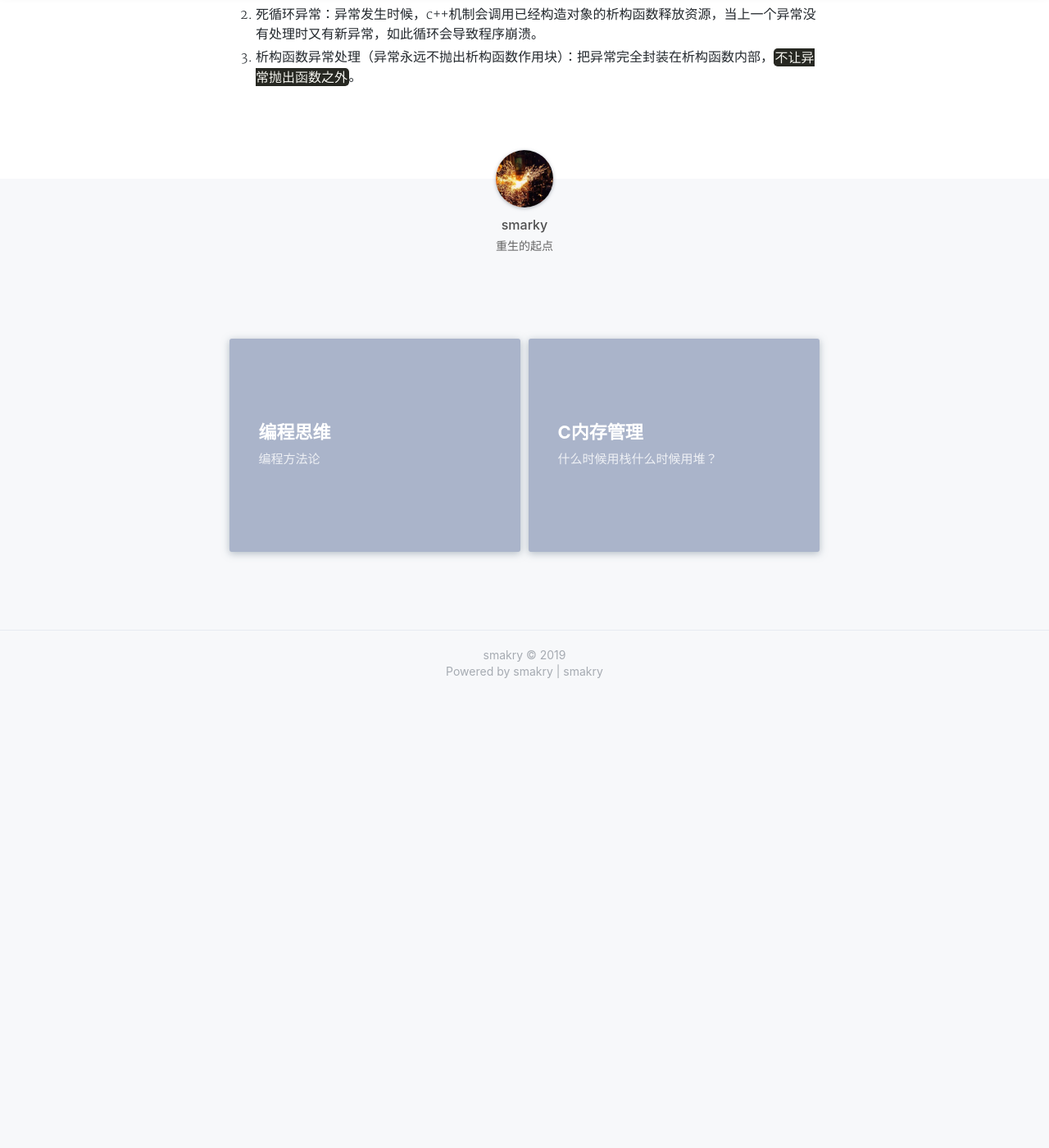
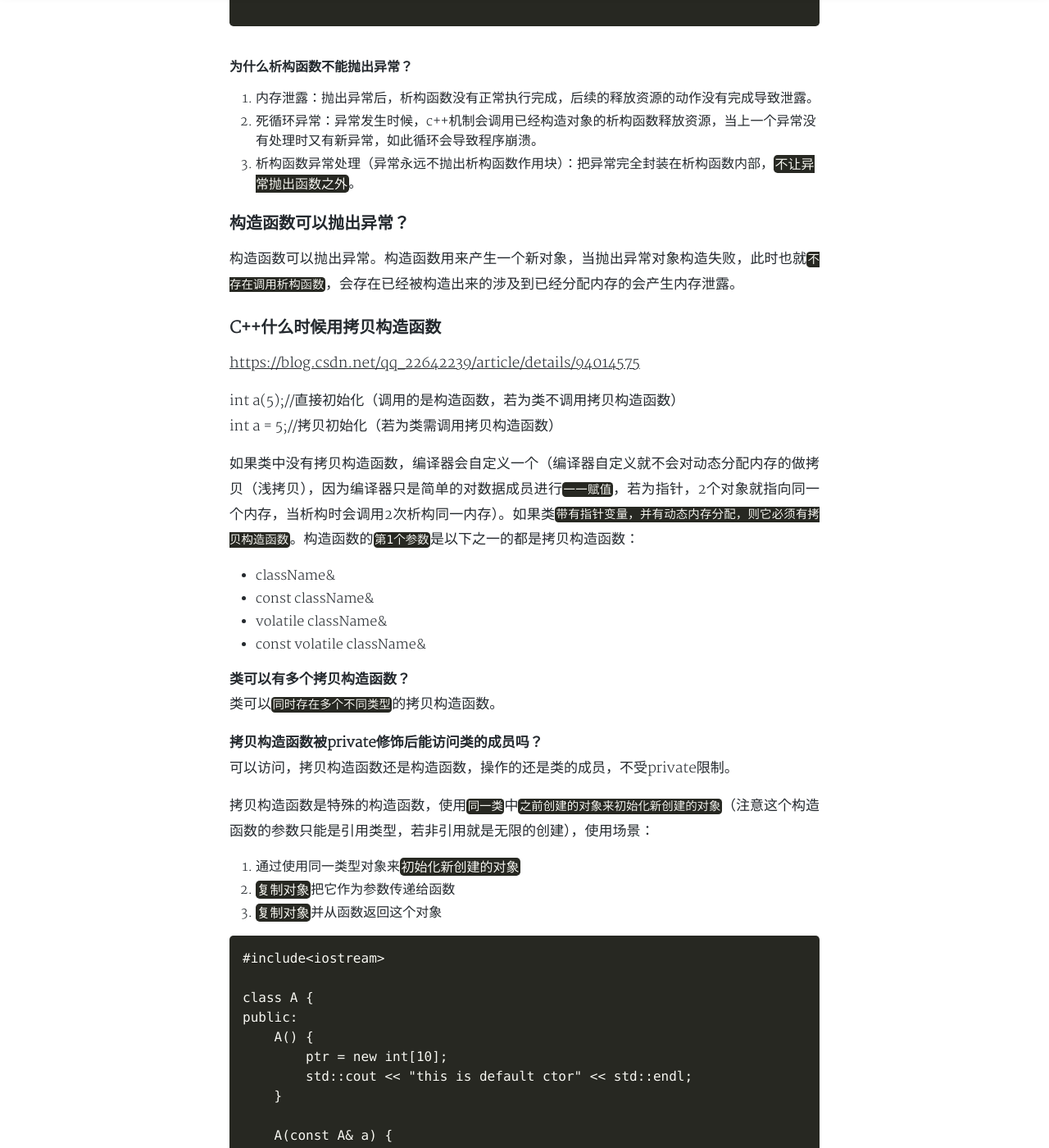
Before and after one commit to smakry/smakry.github.io, a Jekyll site: the page built from _posts/2019-09-19-程序问题整合.md, in a window 1280 px wide and 1400 px high, scrolled down 20639 px. Shown: the whole window at 82% size. Built offline with Jekyll 4.4.1, drawn with Linux system fonts in a browser that asks for light colours; nearby versions of some CDN libraries; comment, search, counter and statistics services are not loaded; a style sheet for code colours, icons or effects is not loaded; before the commit the page ends 21488 px from its top, so only the background shows below that; some of the changed text lies outside the part shown.

Commit message:
program problem

````diff
--- a/_posts/2019-09-19-程序问题整合.md
+++ b/_posts/2019-09-19-程序问题整合.md
@@ -30,6 +30,9 @@ tags: 笔记
 - [C++const的使用](#list_18)
 - [#define dosomething do {xxx} while(0)宏定义的目的](#list_19)
 - [为什么析构函数不能抛出异常？](#list_20)
+- [构造函数可以抛出异常？](#list_21)
+- [C++什么时候用到拷贝构造函数](#list_22)
+- [为什么拷贝构造函数的第一个参数必须是引用类型](#list_23)
 
 ---
 
@@ -598,7 +601,7 @@ int main(){
 <https://blog.51cto.com/9291927/2164586>
 <https://www.runoob.com/cplusplus/cpp-exceptions-handling.html>
 
-1. 函数的异常声明规格说明：
+1.函数的异常声明规格说明：
 void func(); //默认情况，可能抛出任何异常
 void func()throw(char,int);//自定义抛出异常的类型：char，int
 void func()throw();//不抛出任何异常
@@ -654,7 +657,8 @@ int main(int argc, char *argv[])
     return 0;
 }
 ```
-2. 异常匹配自上而下严格匹配（按逻辑顺序从上往下匹配，若有派生类和基类都抛出异常，必须把派生类的异常放到前面，以定位正确的抛出异常位置）
+
+2.异常匹配自上而下严格匹配（按逻辑顺序从上往下匹配，若有派生类和基类都抛出异常，必须把派生类的异常放到前面，以定位正确的抛出异常位置）
 
 ```cpp
 #include<iostream>
@@ -687,7 +691,7 @@ int main(){
 }
 ```
 
-3. 自定义异常
+3.自定义异常
 
 通过继承和重载exception类定义新的异常，what()是异常类提供的公共方法，返回异常产生的信息（char*类型）
 
@@ -771,3 +775,108 @@ int main(){
 1. 内存泄露：抛出异常后，析构函数没有正常执行完成，后续的释放资源的动作没有完成导致泄露。
 2. 死循环异常：异常发生时候，c++机制会调用已经构造对象的析构函数释放资源，当上一个异常没有处理时又有新异常，如此循环会导致程序崩溃。
 3. 析构函数异常处理（异常永远不抛出析构函数作用块）：把异常完全封装在析构函数内部，`不让异常抛出函数之外`。
+
+### <span id = "list_21"></span>构造函数可以抛出异常？
+
+构造函数可以抛出异常。构造函数用来产生一个新对象，当抛出异常对象构造失败，此时也就`不存在调用析构函数`，会存在已经被构造出来的涉及到已经分配内存的会产生内存泄露。
+
+### <span id = "list_22"></span>C++什么时候用拷贝构造函数
+
+<https://blog.csdn.net/qq_22642239/article/details/94014575>
+
+int a(5);//直接初始化（调用的是构造函数，若为类不调用拷贝构造函数）
+int a = 5;//拷贝初始化（若为类需调用拷贝构造函数）
+
+如果类中没有拷贝构造函数，编译器会自定义一个（编译器自定义就不会对动态分配内存的做拷贝（浅拷贝），因为编译器只是简单的对数据成员进行`一一赋值`，若为指针，2个对象就指向同一个内存，当析构时会调用2次析构同一内存）。如果类`带有指针变量，并有动态内存分配，则它必须有拷贝构造函数`。构造函数的`第1个参数`是以下之一的都是拷贝构造函数：
+- className&
+- const className&
+- volatile className&
+- const volatile className&
+
+**类可以有多个拷贝构造函数？**
+类可以`同时存在多个不同类型`的拷贝构造函数。
+
+**拷贝构造函数被private修饰后能访问类的成员吗？**
+可以访问，拷贝构造函数还是构造函数，操作的还是类的成员，不受private限制。
+
+拷贝构造函数是特殊的构造函数，使用`同一类`中`之前创建的对象来初始化新创建的对象`（注意这个构造函数的参数只能是引用类型，若非引用就是无限的创建），使用场景：
+1. 通过使用同一类型对象来`初始化新创建的对象`
+2. `复制对象`把它作为参数传递给函数
+3. `复制对象`并从函数返回这个对象
+
+```cpp
+#include<iostream>
+
+class A {
+public:
+	A() {
+		ptr = new int[10];
+		std::cout << "this is default ctor" << std::endl;
+	}
+
+	A(const A& a) {
+		ptr = new int[10];
+		std::cout << "this is copy ctor" << std::endl;
+	}
+
+	~A() {
+		if (ptr) {
+			delete ptr;
+		}
+		std::cout << "this is destructor" << std::endl;
+	}
+
+	void setData() {
+		*ptr = 123;
+	}
+
+	void classPrint() {
+		std::cout << "ptr fist data " << *ptr << std::endl;
+	}
+private:
+	int *ptr;
+	//int *ptr = new int[10]; //使用这种方式在创建对象时候即做了深度拷贝，构造函数无需手动再拷贝
+};
+
+//以下参数执行了一次拷贝构造，同时函数返回值也做了一次拷贝构造
+A print(A a3) {
+	std::cout << "this is print" << std::endl;
+	return a3;
+}
+
+void test() {
+	A a1;
+	a1.setData();
+	a1.classPrint();
+
+	A a2 = a1;  //此处用一个对象赋值另一个对象，做了一次拷贝构造
+	a2.classPrint();
+
+	print(a1);
+}
+
+int main() {
+	test();
+
+	getchar();
+	return 0;
+}
+
+/*输出结果
+this is default ctor   //a1的构造
+ptr fist data 123
+this is copy ctor  //a2调用了拷贝构造
+ptr fist data -842150451  //拷贝构造只是拷贝了内存空间，值不会被拷贝（值是动态运行产生的）
+this is copy ctor  //这是print函数的参数a3的拷贝构造
+this is print
+this is copy ctor  //这是print函数的返回值的调用拷贝构造
+this is destructor
+this is destructor
+this is destructor
+this is destructor
+*/
+```
+
+### <span id = "list_23"></span>为什么拷贝构造函数的第一个参数必须是引用类型
+
+拷贝构造函数的第1个参数必须是引用类型。假如一个对象以`值传递`的方式传入拷贝构造函数，此时参数又做了一次拷贝构造，这样将引起无限循环导致栈溢出（函数调用，变量分配内存），所以说拷贝构造函数的参数必须是引用类型。
````
Also changed, not shown: _posts/2019-09-22-编程思维.md (+4 -3 lines).
